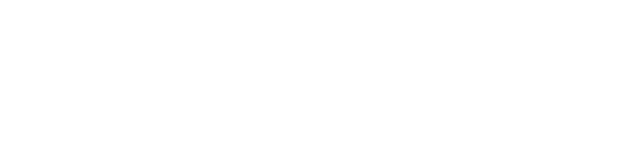
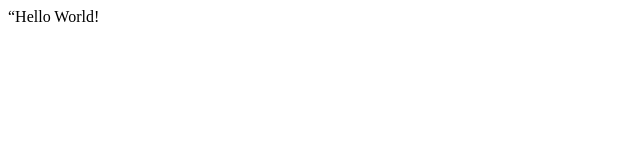
Before and after one commit to hellohimesh/microverse-trial-2, a plain HTML site: page index.html in a window 1280 px wide. Shown: the whole page, without its empty margins (0-640 px from the left). Drawn offline with Linux system fonts and the light colour scheme.

Commit message:
added hello world

```diff
--- a/index.html
+++ b/index.html
@@ -7,6 +7,7 @@
   </head>
 
   <body>
+    “Hello World!
     <script src="https://cdn.freecodecamp.org/testable-projects-fcc/v1/bundle.js"></script>
 
     <!--
```
